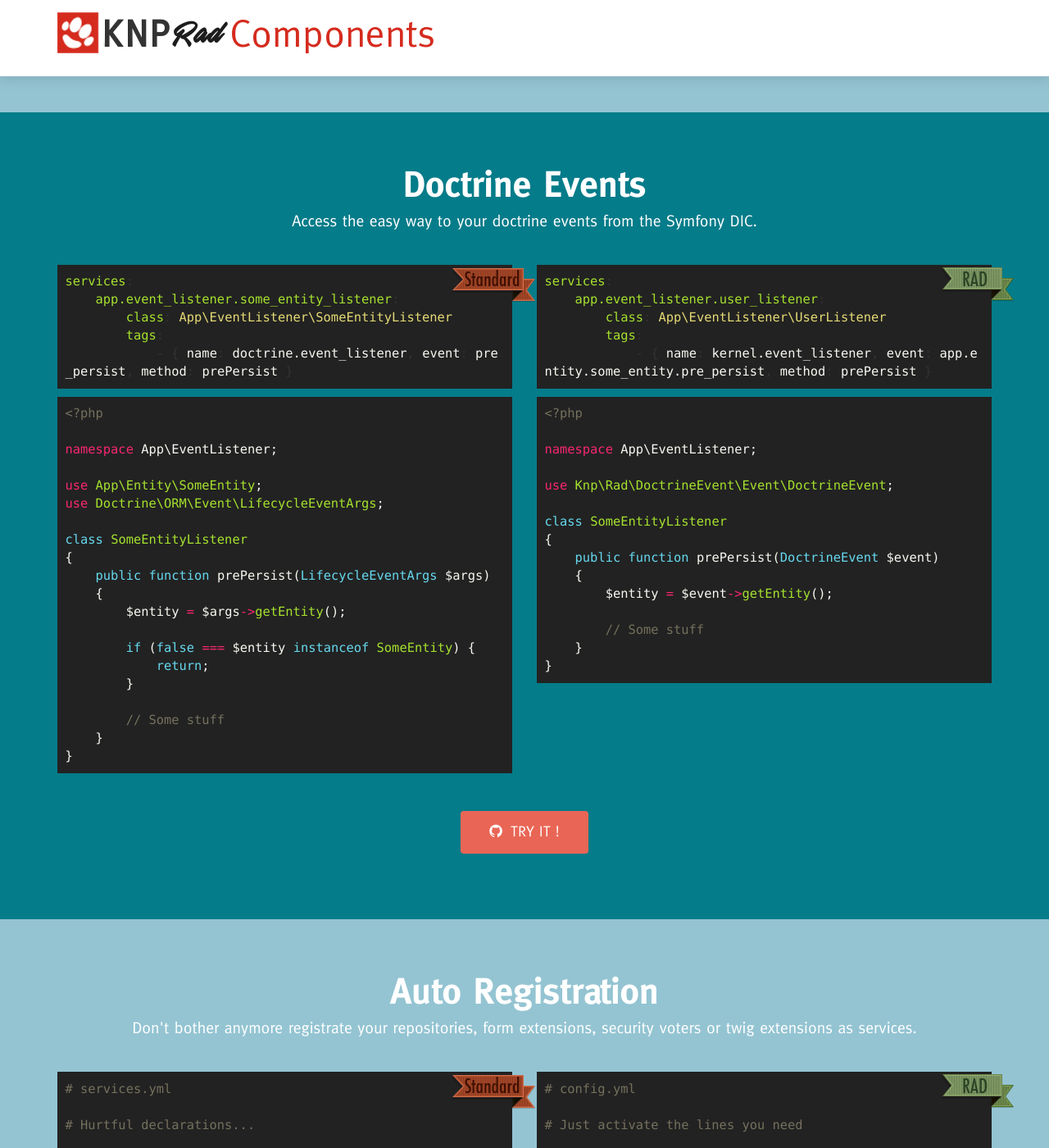
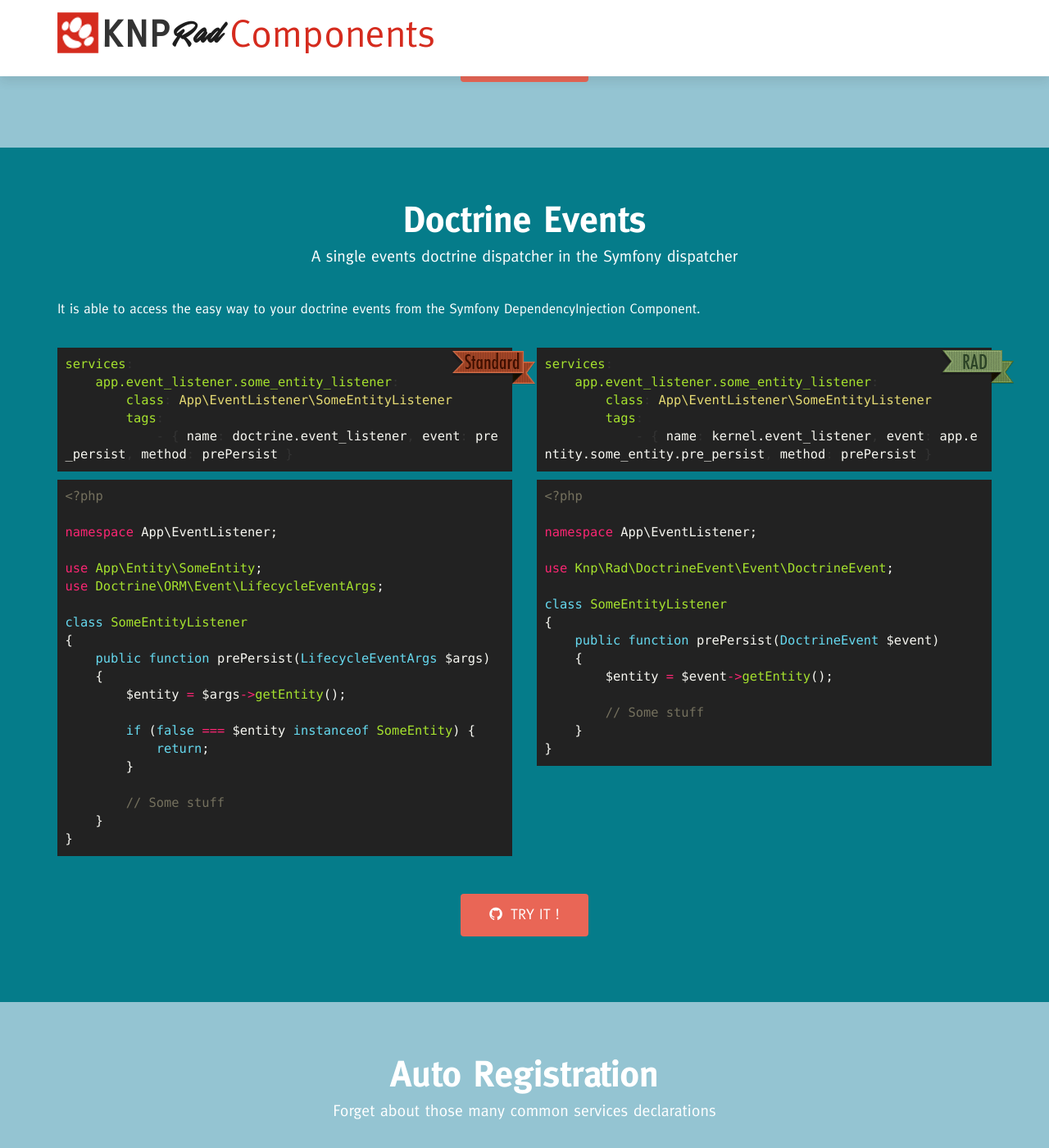
Before and after one commit to KnpLabs/rad-components-site, a Jekyll site: the page built from index.html, in a window 1280 px wide and 1400 px high, scrolled down 2574 px. Shown: the whole window at 82% size. Built offline with Jekyll 4.4.1, drawn with Linux system fonts in a browser that asks for light colours; nearby versions of some CDN libraries; some of the changed text lies outside the part shown.

Commit message:
Fix components descriptions

```diff
--- a/_includes/_components/auto-registration.html
+++ b/_includes/_components/auto-registration.html
@@ -2,10 +2,11 @@
     <header>
         <div class="container">
             <h2>Auto Registration</h2>
-            <p>Don't bother anymore registrate your repositories, form extensions, security voters or twig extensions as services.</p>
+            <p>Forget about those many common services declarations</p>
         </div>
     </header>
     <div class="container content">
+        <p>Don't bother anymore registrate your repositories, form extensions, security voters or twig extensions as services... Just small configuration, stored files under specific sub-namespace, and all repositories, extensions and voters are auto-registred.</p>
         <div class="row">
             <div class="col-md-6">
                 <div class="standard">
--- a/_includes/_components/doctrine-events.html
+++ b/_includes/_components/doctrine-events.html
@@ -2,10 +2,11 @@
     <header>
         <div class="container">
             <h2>Doctrine Events</h2>
-            <p>Access the easy way to your doctrine events from the Symfony DIC.</p>
+            <p>A single events doctrine dispatcher in the Symfony dispatcher</p>
         </div>
     </header>
     <div class="container content">
+        <p>It is able to access the easy way to your doctrine events from the Symfony DependencyInjection Component.</p>
         <div class="row">
             <div class="col-md-6">
                 <div class="standard">
@@ -50,8 +51,8 @@ class SomeEntityListener
                     <div class="banner"></div>
 {% highlight yaml %}
 services:
-    app.event_listener.user_listener:
-        class: App\EventListener\UserListener
+    app.event_listener.some_entity_listener:
+        class: App\EventListener\SomeEntityListener
         tags:
             - { name: kernel.event_listener, event: app.entity.some_entity.pre_persist, method: prePersist }
 {% endhighlight %}
--- a/_includes/_components/domain-event.html
+++ b/_includes/_components/domain-event.html
@@ -2,10 +2,11 @@
     <header>
         <div class="container">
             <h2>Domain Event</h2>
-            <p>The raise method allows you to trigger any event in your entity and a Knp\Rad\DomainEvent\Event once the entity is flushed.</p>
+            <p>A lightweight domain event pattern implementation for Doctrine2</p>
         </div>
     </header>
     <div class="container content">
+        <p>The raise method allows you to trigger any event in your entity and a Knp\Rad\DomainEvent\Event object will be dispatched once the entity has been flushed.</p>
         <div class="row">
             <div class="col-md-6">
                 <div class="standard">
--- a/_includes/_components/fixtures-load.html
+++ b/_includes/_components/fixtures-load.html
@@ -2,11 +2,12 @@
     <header>
         <div class="container">
             <h2>Fixtures Load</h2>
-            <p>Allows you to use nelmio/alice library when loading your fixtures.</p>
+            <p>A command to load them all</p>
         </div>
     </header>
 
     <div class="container content">
+        <p>The <a href="https://github.com/nelmio/alice">Nelmio/Alice</a> library is very simple system to load fake data files, easily understandable, useful for developing and testing a project. The component allows you to use Alice files when loading your fixtures, with a simple command.</p>
         <div class="row">
             <div class="col-md-6">
                 <div class="standard">
--- a/_includes/_components/resources-resolver.html
+++ b/_includes/_components/resources-resolver.html
@@ -2,11 +2,11 @@
     <header>
         <div class="container">
             <h2>Resource Resolver</h2>
-            <p>Resource Resolver is a way to resolve request attributes and get directly the value.</p>
-            <p>It is very similar to <a href="http://symfony.com/doc/current/bundles/SensioFrameworkExtraBundle/annotations/converters.html">Param Converters</a>. It is however far more flexible and powerful.</p>
+            <p>Resolve resources from the routing</p>
         </div>
     </header>
     <div class="container content">
+            <p>Resource Resolver is a way to resolve request attributes and get directly the value. It is very similar to <a href="http://symfony.com/doc/current/bundles/SensioFrameworkExtraBundle/annotations/converters.html">Param Converters</a>, but however far more flexible and powerful.</p>
         <div class="row">
             <div class="col-md-6">
                 <div class="standard">
--- a/_includes/_components/user.html
+++ b/_includes/_components/user.html
@@ -6,6 +6,8 @@
         </div>
     </header>
     <div class="container content">
+        <p>Before your entity is inserted or updated into your database, according traits you choose to use, the salt, plain password or password will be automaticly generated. And all of this is done through three interfaces and three listeners.
+        </p>
         <div class="row">
             <div class="col-md-6">
                 <div class="standard">
```
Also changed, not shown: other parts of _includes/_components/user.html (+0 -4 lines).
